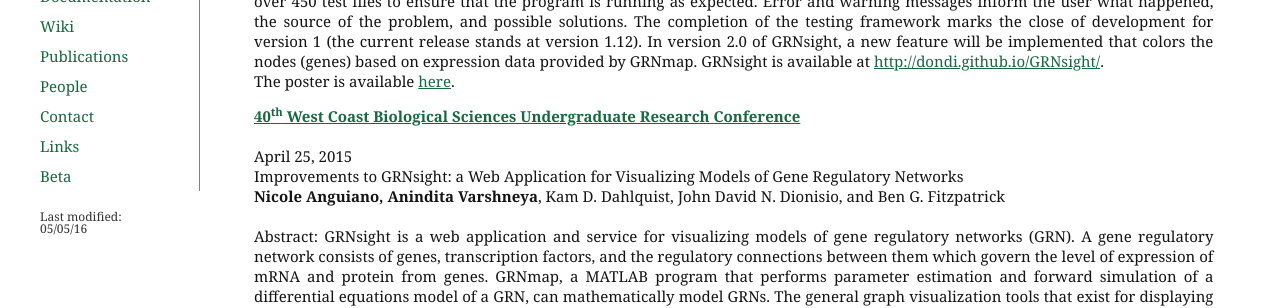
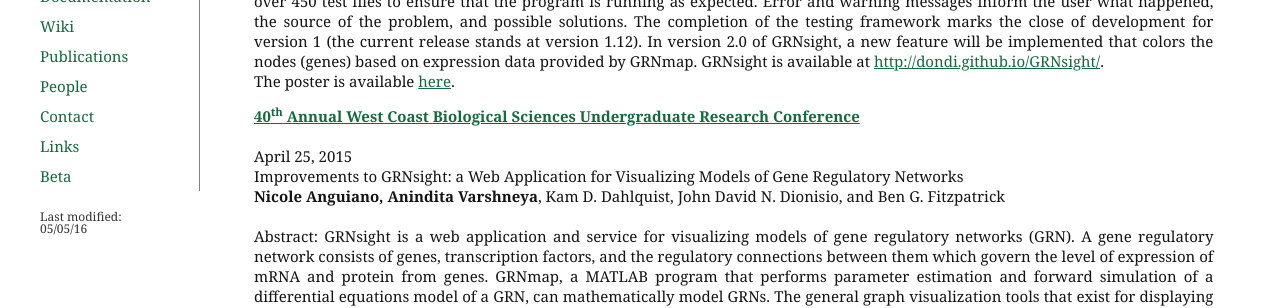
Before and after one commit to dondi/GRNsight, a Jekyll site: the page built from publications.html, in a window 1280 px wide and 900 px high, scrolled down 874 px. Shown: the part 154-462 px from the top of the window. Built offline with Jekyll 4.4.1, drawn with Linux system fonts in a browser that asks for light colours; nearby versions of some CDN libraries.

Commit message:
fixed conference title

```diff
--- a/publications.html
+++ b/publications.html
@@ -27,7 +27,7 @@ modified: 05/05/16
                 </p>
 
                 <p class="abstract">
-                    <span style="font-weight:bold"><a href="http://www.pointloma.edu/experience/academics/schools-departments/department-biology/science-education-programs/wcbsurc/40th-annual-wcbsurc-plnu-2015">40<sup>th</sup> West Coast Biological Sciences Undergraduate Research Conference</a></span><br><br>
+                    <span style="font-weight:bold"><a href="http://www.pointloma.edu/experience/academics/schools-departments/department-biology/science-education-programs/wcbsurc/40th-annual-wcbsurc-plnu-2015">40<sup>th</sup> Annual West Coast Biological Sciences Undergraduate Research Conference</a></span><br><br>
                     April 25, 2015 <br>
                     Improvements to GRNsight: a Web Application for Visualizing Models of Gene Regulatory Networks <br>
                     <span style="font-weight:bold">Nicole Anguiano, Anindita Varshneya</span>, Kam D. Dahlquist, John David N. Dionisio, and Ben G. Fitzpatrick <br><br>
```
